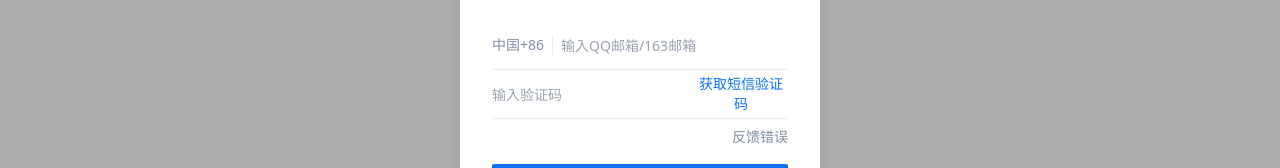
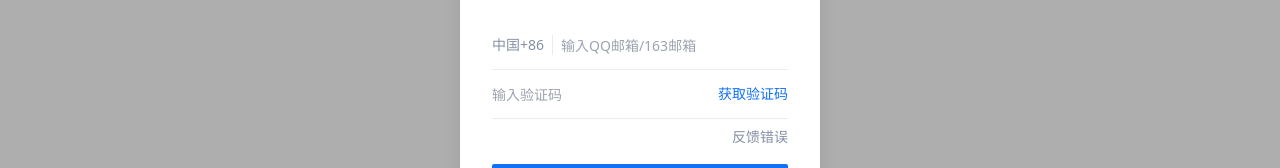
Before and after one commit to ZlllZ1/frontend-weihu, a Vue app: page / in a window 1280 px wide. Both pictures are taken after a click on the button "注册/登录". Shown: the part 239-407 px from the top of the page. Built offline with nearby package versions, Linux system fonts and the light colour scheme.

Commit message:
feat: 文本修改

```diff
--- a/src/components/layout/login/CodeLogin.vue
+++ b/src/components/layout/login/CodeLogin.vue
@@ -22,7 +22,7 @@
           class="text-blue hover:text-gray"
           @click="getAuthCode"
         >
-          获取短信验证码
+          获取验证码
         </button>
         <span v-else class="flex items-center justify-center"
           >{{ authCodeTimer }}秒后可重发</span
```
